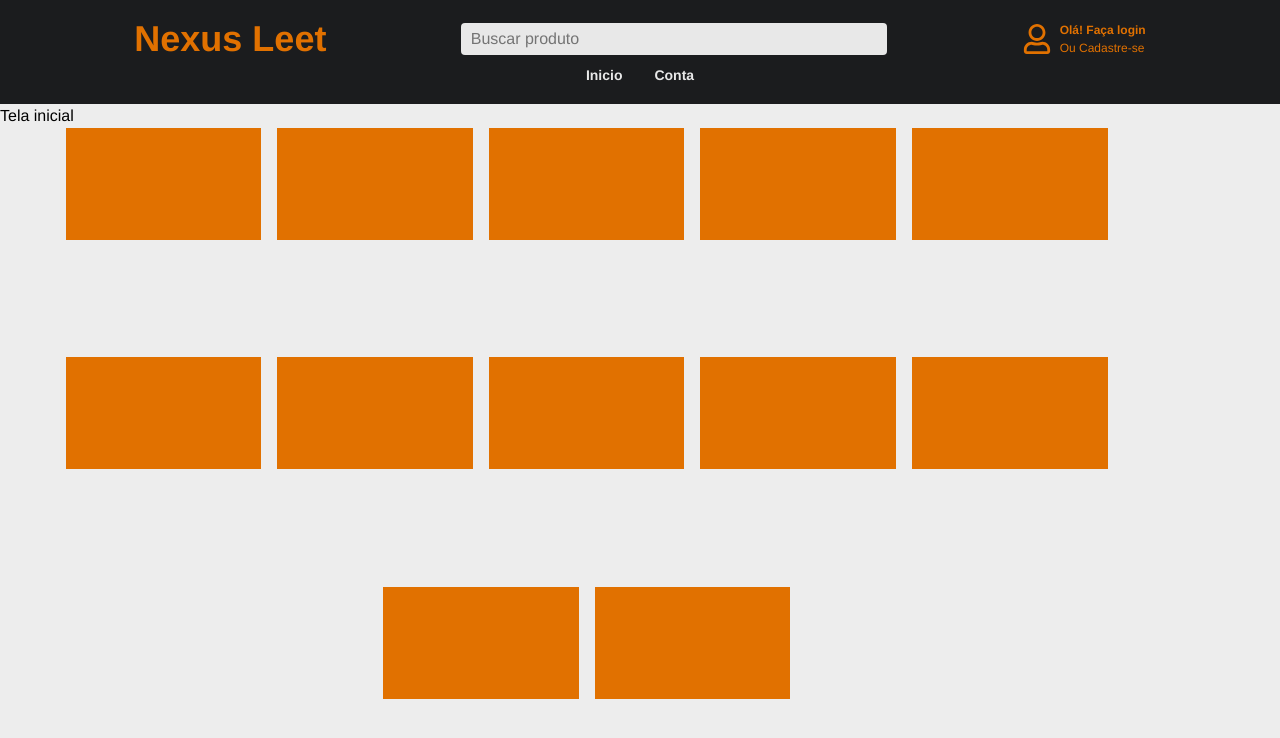
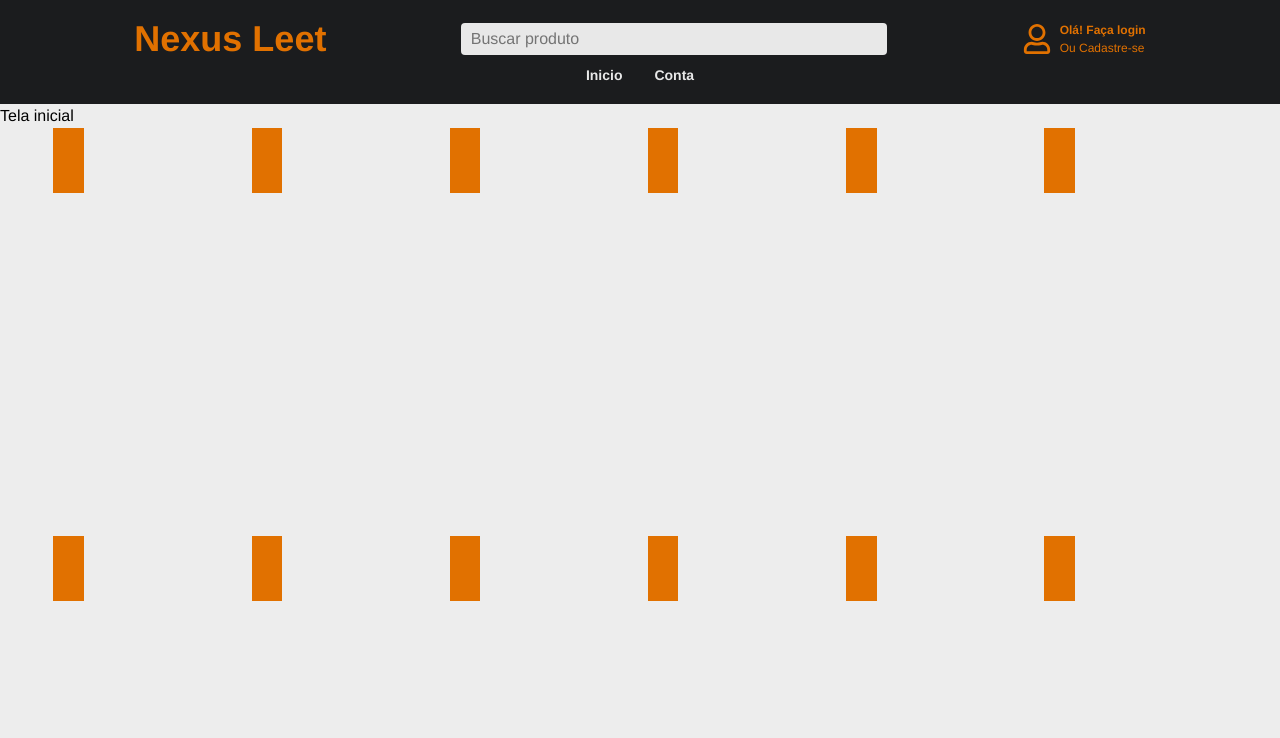
Before and after one commit to gustavocarvalho-ra/NextJs-NexusLeet, a Next.js app: page / in a window 1280 px wide. Shown: the top 738 px of the page. Built offline with nearby package versions, Linux system fonts and the light colour scheme; no server answers.

Commit message:
feat: test display grid

```diff
--- a/src/app/pag/main/page.tsx
+++ b/src/app/pag/main/page.tsx
@@ -8,7 +8,9 @@ export default function Main() {
     <div className="w-screen h-screen flex flex-col">
       <Header />
       <h1>Tela inicial</h1>
-      <div className='w-11/12 h-screen flex flex-wrap gap-4 justify-center'>
+      <div className='w-full h-full flex justify-center'>
+
+        <div className='w-11/12 h-screen grid grid-cols-6 gap-4 '>
           <Card />
           <Card />
           <Card />
@@ -23,5 +25,6 @@ export default function Main() {
           <Card />
         </div>
       </div>
+    </div>
   );
 }
```
Lines whose indentation alone changed are shown as unchanged.
